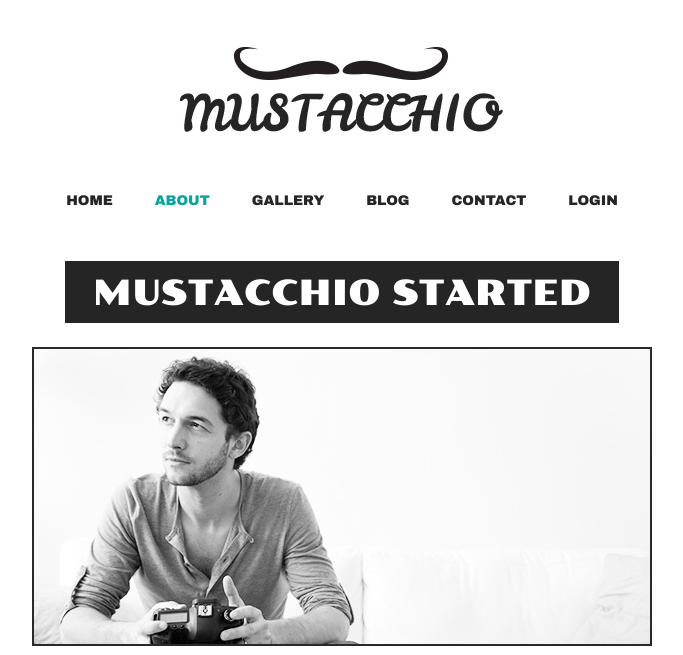
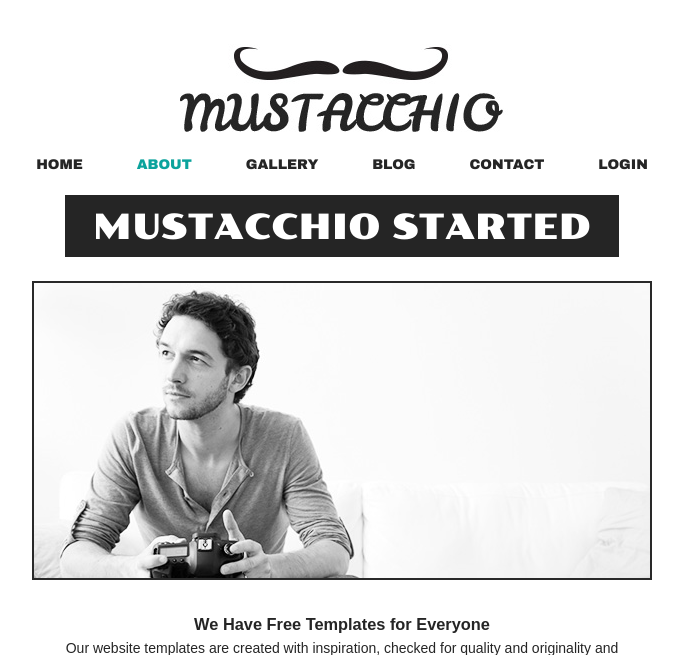
Before and after one commit to ryanplitt/IS5750-Final, a Node server app: page /about in a window 1280 px wide. Shown: the top 655 px of the page, without its empty margins (298-981 px from the left). Run offline with Node 20, Linux system fonts and the light colour scheme; some libraries are stand-ins or nearby versions.

Commit message:
adjust nav to 2 rows

```diff
--- a/public/css/style.css
+++ b/public/css/style.css
@@ -41,7 +41,7 @@ p a:hover {
 }
 #header {
 	margin: 0 auto;
-	padding: 44px 0 50px;
+	padding: 44px 0 20px;
 	text-align: center;
 	width: 1050px;
 }
@@ -59,13 +59,13 @@ p a:hover {
 }
 #header ul {
 	margin: 0;
-	padding: 56px 0 0;
+	padding: 20px 0 0;
 }
 #header ul li {
 	display: inline;
 	list-style: none;
 	margin: 0;
-	padding: 0 19px;
+	padding: 0 25px;
 }
 #header ul li a {
 	color: #252525;
--- a/views/layout.ejs
+++ b/views/layout.ejs
@@ -22,44 +22,49 @@
 			</a>
 
 			<ul id="navigation">
-				<li class="<%- path === '/' ? 'selected' : ''%>">
+				<li class="<%- path === '/' ? 'selected' : '' %>">
 					<a href="/">home</a>
 				</li>
-				<li class="<%- path.includes('about') ? 'selected' : ''%>">
+				<li class="<%- path.includes('about') ? 'selected' : '' %>">
 					<a href="/about">about</a>
 				</li>
-				<li class="<%- path.includes('styles') && !path.includes('favorites') ? 'selected' : ''%>">
+				<li class="<%- path.includes('styles') && !path.includes('favorites') ? 'selected' : '' %>">
 					<a href="/styles">gallery</a>
 				</li>
-				<li class="<%- path.includes('blog') ? 'selected' : ''%>">
+				<li class="<%- path.includes('blog') ? 'selected' : '' %>">
 					<a href="/blog">blog</a>
 				</li>
-				<li class="<%- path === '/contacts/new' ? 'selected' : ''%>">
+				<li class="<%- path === '/contacts/new' ? 'selected' : '' %>">
 					<a href="/contacts/new">contact</a>
 				</li>
-				<% if (user.isAdmin) { %>
-				<li class="<%- path === '/contacts' ? 'selected' : ''%>">
-					<a href="/contacts">contact requests</a>
-				</li>
-				<li class="<%- path === '/user-access' ? 'selected' : ''%>">
-					<a href="/user-access">user access</a>
-				</li>
-				<li class="<%- path === '/inspiration' ? 'selected' : ''%>">
-					<a href="/inspiration">inspiration</a>
-				</li>
-				<% } %> <% if (isLoggedIn) { %>
-				<li class="<%- path === '/styles/favorites' ? 'selected' : ''%>">
+				<% if (isLoggedIn) { %>
+				<li class="<%- path === '/styles/favorites' ? 'selected' : '' %>">
 					<a href="/styles/favorite">Favorite Styles</a>
 				</li>
 				<li>
 					<a href="/auth/logout">Logout</a>
 				</li>
 				<% } else { %>
-				<li class="<%- path === '/auth/login' ? 'selected' : ''%>">
+				<li class="<%- path === '/auth/login' ? 'selected' : '' %>">
 					<a href="/auth/login">Login</a>
 				</li>
 				<% } %>
 			</ul>
+
+			<% if (user.isAdmin) { %>
+			<!-- This ul only appears for admins -->
+			<ul id="admin-navigation">
+				<li class="<%- path === '/contacts' ? 'selected' : '' %>">
+					<a href="/contacts">contact requests</a>
+				</li>
+				<li class="<%- path === '/user-access' ? 'selected' : '' %>">
+					<a href="/user-access">user access</a>
+				</li>
+				<li class="<%- path === '/inspiration' ? 'selected' : '' %>">
+					<a href="/inspiration">inspiration</a>
+				</li>
+			</ul>
+			<% } %>
 		</div>
 		<div id="body"><%- body %></div>
 		<div id="footer"><%- include('partials/social.ejs') %></div>
```
